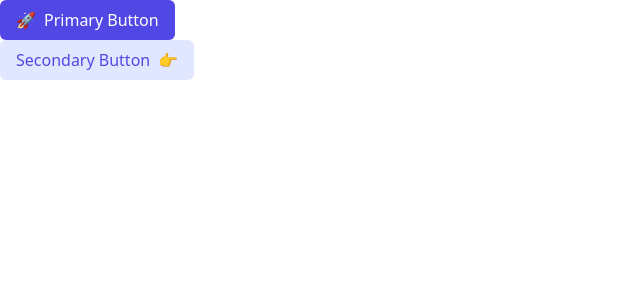
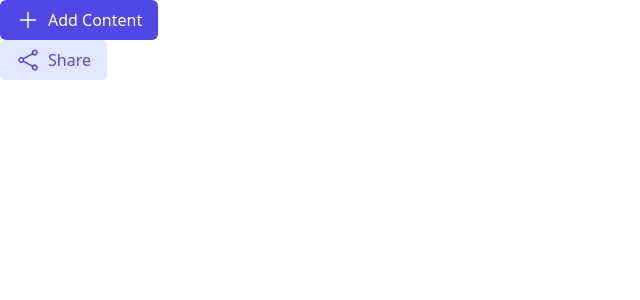
Before and after one commit to venomusblood568/Neuron-front-end, a React (Vite) app: page / in a window 1280 px wide. Shown: the top 300 px of the page, without its empty margins (0-640 px from the left). Built offline with nearby package versions, Linux system fonts and the light colour scheme.

Commit message:
icon issue is also fixed

```diff
--- a/src/App.tsx
+++ b/src/App.tsx
@@ -1,20 +1,21 @@
 import { Button } from "./Components/button";
+import { ShareIcon } from "./icon/shareIcon";
+import { PlusIcon } from "./icon/plusIcon";
 import "./App.css";
 
 function App() {
  return (
    <>
      <Button
-       variant="primary"
-       text="Primary Button"
-       startIcon={<span>🚀</span>}
-     />
+        variant="primary"
+        text="Add Content"
+        startIcon={<PlusIcon />} />
 
      {/* Secondary Button */}
      <Button
        variant="secondary"
-       text="Secondary Button"
-       endIcon={<span>👉</span>}
+       text="Share"
+       startIcon={<ShareIcon/>}
      />
    </>
  );
```
